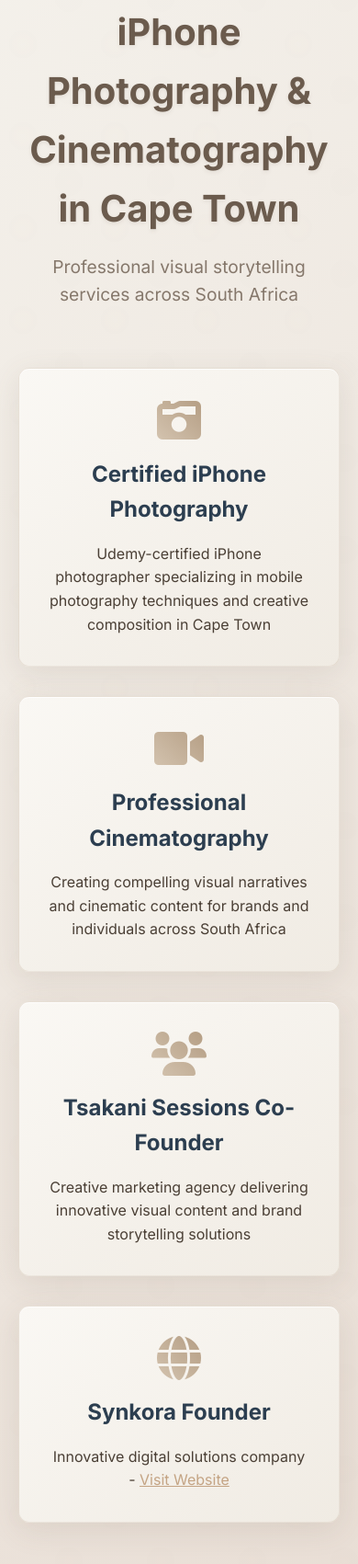
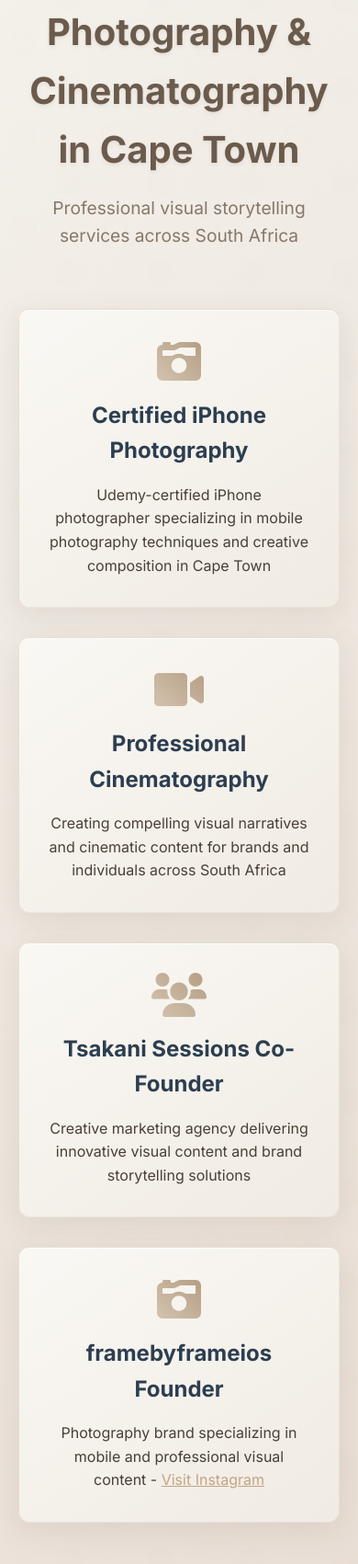
Before and after one commit to Brendon1109/brendon-mapinda-portfolio, a plain HTML site: page index.html in a window 390 px wide. Shown: the part 947-2648 px from the top of the page at 92% size. Drawn offline with Linux system fonts and the light colour scheme.

Commit message:
Move Synkora to AI section, add framebyframeios founder info, remove iPhone from title

```diff
--- a/index.html
+++ b/index.html
@@ -125,7 +125,7 @@
     <section id="photography" class="section">
         <div class="container">
             <div class="section-header">
-                <h2 class="section-title">iPhone Photography & Cinematography in Cape Town</h2>
+                <h2 class="section-title">Photography & Cinematography in Cape Town</h2>
                 <p class="section-subtitle">Professional visual storytelling services across South Africa</p>
             </div>
             <div class="photography-content">
@@ -146,9 +146,9 @@
                         <p>Creative marketing agency delivering innovative visual content and brand storytelling solutions</p>
                     </div>
                     <div class="photo-item">
-                        <i class="fas fa-globe"></i>
-                        <h3>Synkora Founder</h3>
-                        <p>Innovative digital solutions company - <a href="https://brendon1109.github.io/brendon-mapinda-portfolio/" target="_blank" style="color: #c4a484; text-decoration: underline;">Visit Website</a></p>
+                        <i class="fas fa-camera-retro"></i>
+                        <h3>framebyframeios Founder</h3>
+                        <p>Photography brand specializing in mobile and professional visual content - <a href="https://www.instagram.com/framebyframeios" target="_blank" style="color: #c4a484; text-decoration: underline;">Visit Instagram</a></p>
                     </div>
                 </div>
                 <div class="social-links">
@@ -262,6 +262,7 @@
                             <li>4+ years as Data Analyst</li>
                             <li>8+ months as Data Engineer</li>
                             <li>AI Engineer</li>
+                            <li>Synkora Founder</li>
                         </ul>
                     </div>
                     <div class="credential-item">
@@ -294,6 +295,12 @@
                     <a href="https://www.linkedin.com/in/brendon-mapinda-20b6911a0/" target="_blank" class="btn btn-professional">
                         <i class="fab fa-linkedin"></i>
                         View LinkedIn Profile
+                    </a>
+                </div>
+                <div class="professional-link" style="margin-top: 10px;">
+                    <a href="https://brendon1109.github.io/brendon-mapinda-portfolio/" target="_blank" class="btn btn-professional">
+                        <i class="fas fa-globe"></i>
+                        Visit Synkora Website
                     </a>
                 </div>
             </div>
```
